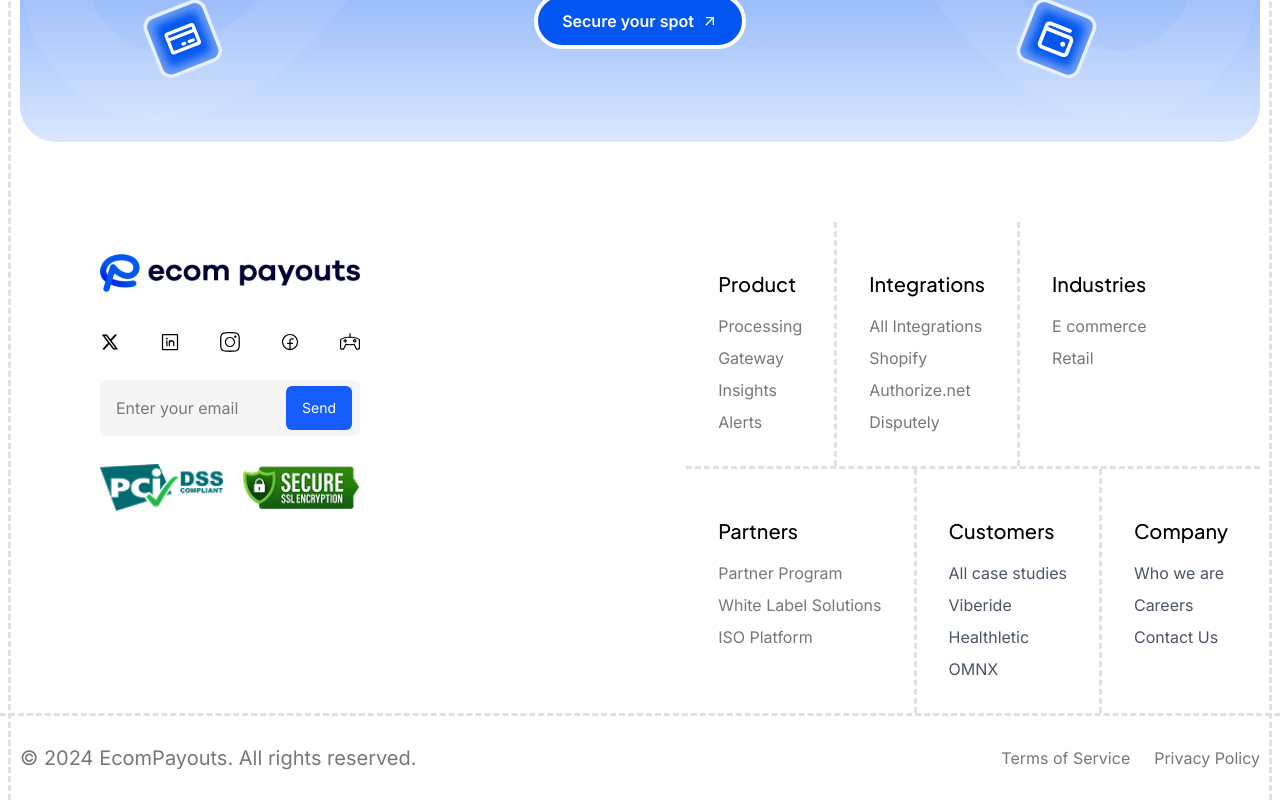
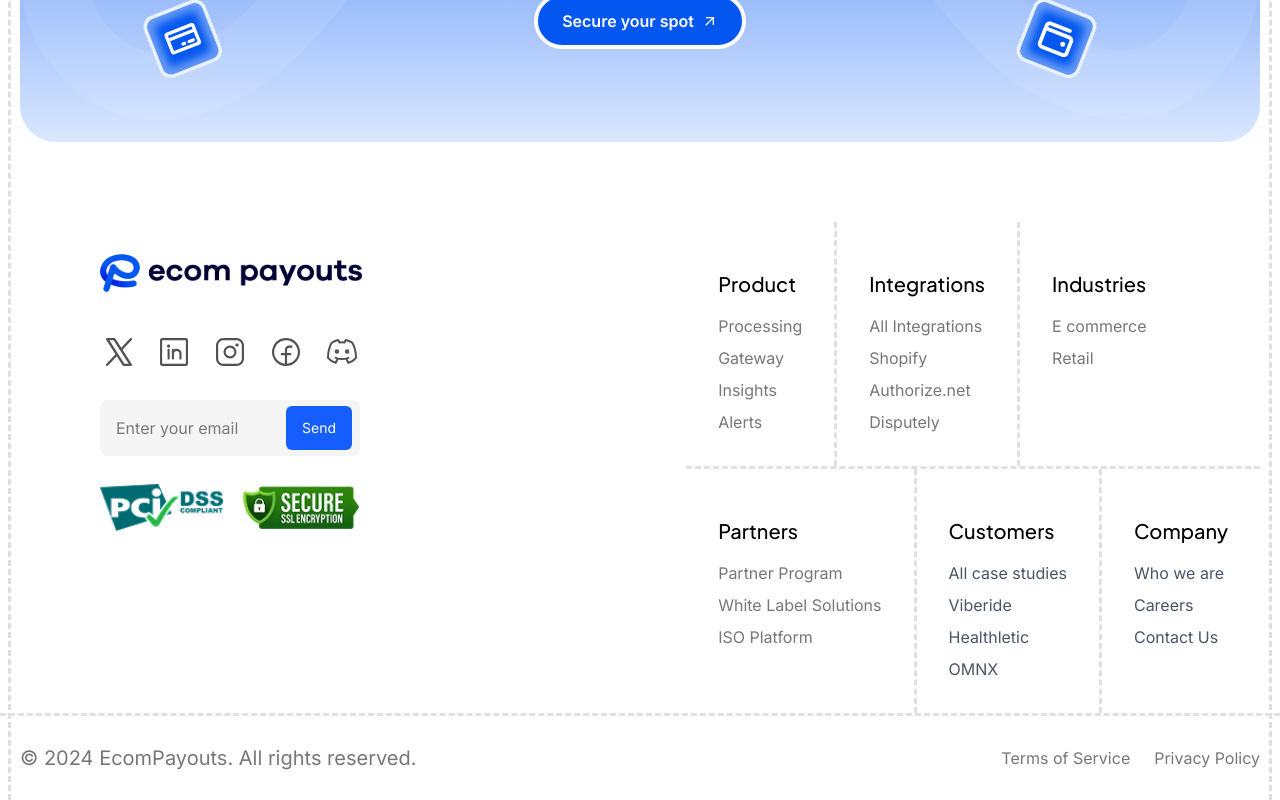
Before and after one commit to hammasmunir/ecom-mpayout, a Next.js app: page /white-label-solutions in a window 1280 px wide. Shown: the part 2555-3355 px from the top of the page. Built offline with nearby package versions, Linux system fonts and the light colour scheme.

Commit message:
icons integrated in footer

```diff
--- a/components/layout/Footer.jsx
+++ b/components/layout/Footer.jsx
@@ -13,6 +13,11 @@ import ThumbIcon from '@/assets/icons/ThumbIcon';
 import WalletIcon from '@/assets/icons/WalletIcon';
 import CardIcon from '@/assets/icons/CardIcon';
 import Logo from '@/assets/images/main-logo.svg';
+import XIcon from '@/assets/icons/social/XIcon';
+import LinkedinIcon from '@/assets/icons/social/LinkedinIcon';
+import InstagramIcon from '@/assets/icons/social/InstagramIcon';
+import FBIcon from '@/assets/icons/social/FBIcon';
+import DiscordIcon from '@/assets/icons/social/DiscordIcon';
 export default function Footer() {
   return (
     <footer className="w-full">
@@ -76,12 +81,9 @@ export default function Footer() {
             </div>
 
             {/* Social Icons */}
-            <div className="mt-7 flex w-full justify-between text-xl md:w-[260px]">
-              <RiTwitterXFill />
-              <PiLinkedinLogo />
-              <SlSocialInstagram />
-              <PiFacebookLogo />
-              <TfiGame />
+            <div className="mt-7 flex w-full justify-between gap-4 text-xl">
+              <XIcon />
+              <LinkedinIcon /> <InstagramIcon /> <FBIcon /> <DiscordIcon />
             </div>
 
             {/* Input + Button */}
```
